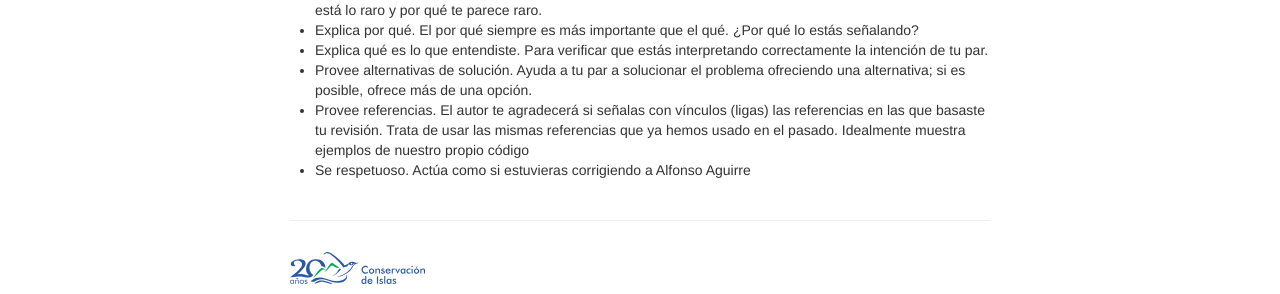
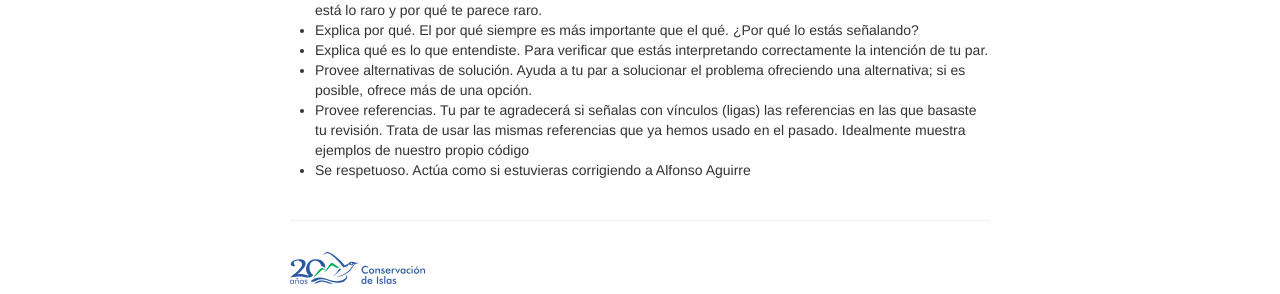
Before and after one commit to LizethMReyes/islasgeci.github.io, a Jekyll site: the page built from _guia_de_estilo/revisiones.md, in a window 1280 px wide. Shown: the part 292-586 px from the top of the page. Built offline with Jekyll 4.4.1, drawn with Linux system fonts in a browser that asks for light colours.

Commit message:
Update _guia_de_estilo/revisiones.md
Co-authored-by: Evaristo Rojas <evaristo.rojas@islas.org.mx>

```diff
--- a/_guia_de_estilo/revisiones.md
+++ b/_guia_de_estilo/revisiones.md
@@ -16,7 +16,7 @@ dónde está lo raro y por qué te parece raro.
 - Explica qué es lo que entendiste. Para verificar que estás interpretando correctamente la intención de tu par.
 - Provee alternativas de solución. Ayuda a tu par a solucionar el problema ofreciendo una
 alternativa; si es posible, ofrece más de una opción.
-- Provee referencias. El autor te agradecerá si señalas con vínculos (ligas) las referencias en
+- Provee referencias. Tu par te agradecerá si señalas con vínculos (ligas) las referencias en
 las que basaste tu revisión. Trata de usar las mismas referencias que ya hemos usado en el pasado.
 Idealmente muestra ejemplos de nuestro propio código
 - Se respetuoso. Actúa como si estuvieras corrigiendo a Alfonso Aguirre
```
